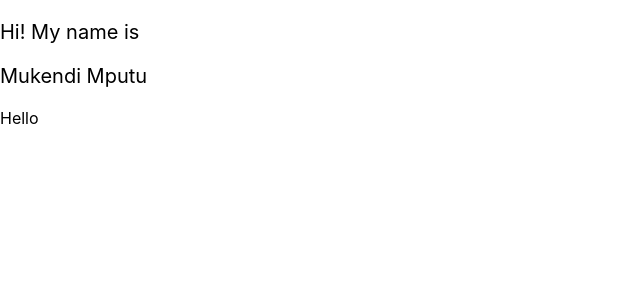
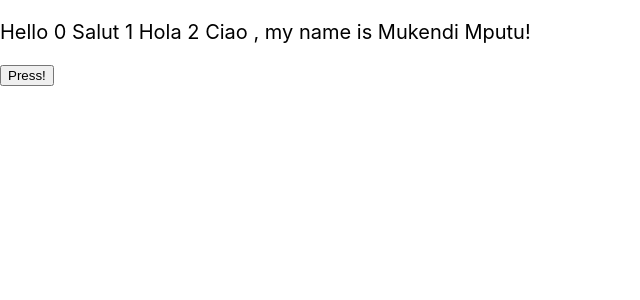
Before and after one commit to MukendiMputu/my-react-app, a React (Create React App) app: page / in a window 1280 px wide. Shown: the top 300 px of the page, without its empty margins (0-640 px from the left). Built offline with nearby package versions, Linux system fonts and the light colour scheme; the HTML template or start-up script is replaced by a standard one.

Commit message:
components + array
Signed-off-by: MukendiMputu <mputusam@live.com>

```diff
--- a/src/App.js
+++ b/src/App.js
@@ -8,16 +8,34 @@ class App extends React.Component {
     console.log('mounted')
   }
 
+  changeColor() {
+    NameComponent.style={fontColor: 'green'};
+  }
+
   render() {
-    var word = 'Hello';
+    var greeting = ['Hello '];
     var style = {fontSize: '20px'};
+    var array = ["Salut ", "Hola ", "Ciao "];
+
+
+    array.forEach(
+      function(word, i){
+        greeting.push(
+          <span key={i}>{i} {word}</span>
+        )
+      }
+    )
 
     return (
       <div>
         <p style={style} className="text-large">
-          Hi! My name is <NameComponent />
+          {greeting}, my name is <NameComponent />!
         </p>
-        <div>{word}</div>
+
+        <button onClick={this.changeColor/* () => {console.log('Boomm!')} */}>
+          Press!
+        </button>
+
       </div>
     );
 
--- a/src/components/NameComponent.js
+++ b/src/components/NameComponent.js
@@ -7,13 +7,11 @@ class NameComponent extends React.Component {
   }
 
   render() {
-    var word = 'Hello';
-    var style = {fontSize: '20px'};
 
     return (
-      <div>
-        <p>Mukendi Mputu</p>
-      </div>
+
+        <span>Mukendi Mputu</span>
+
     );
 
   }
```
